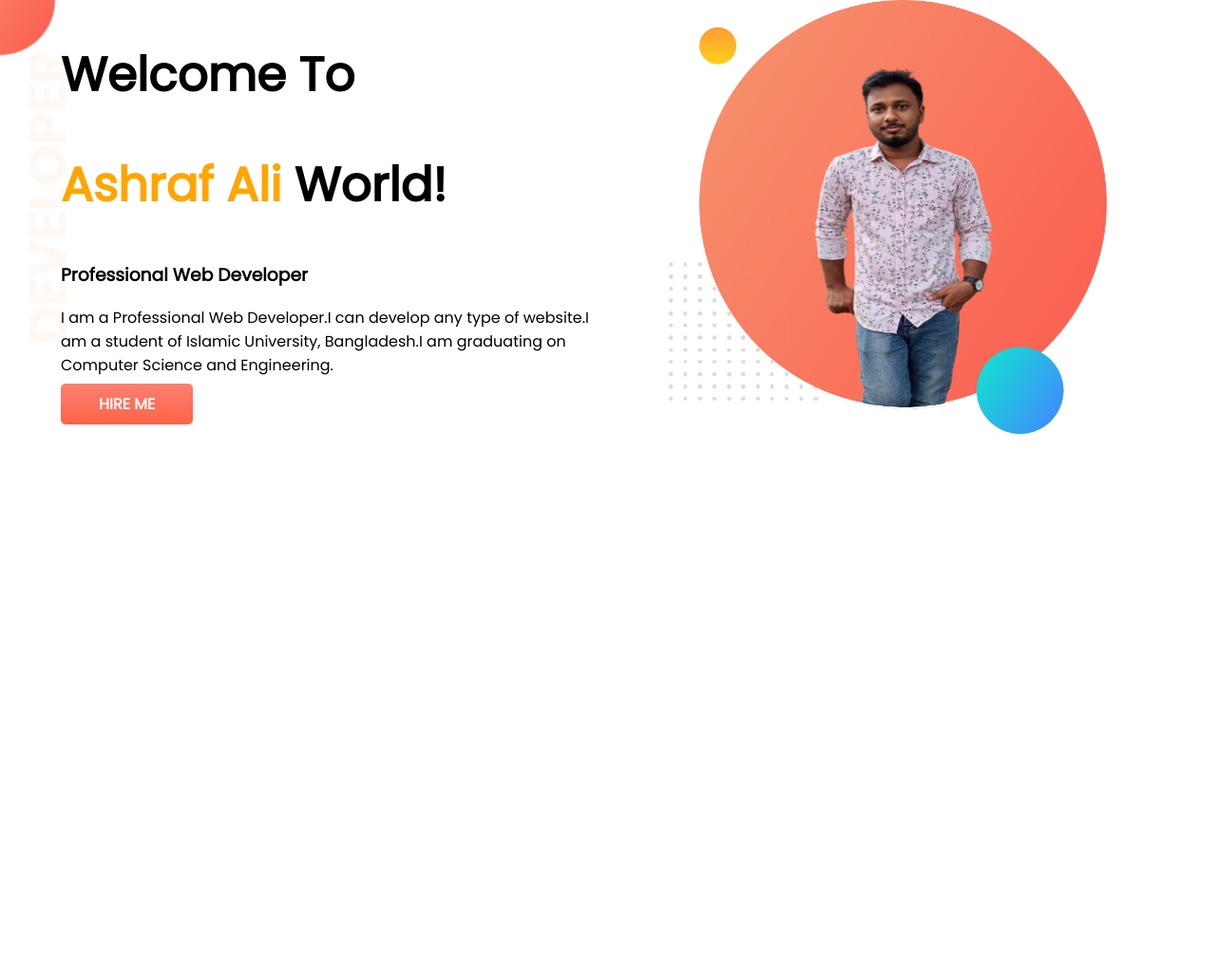
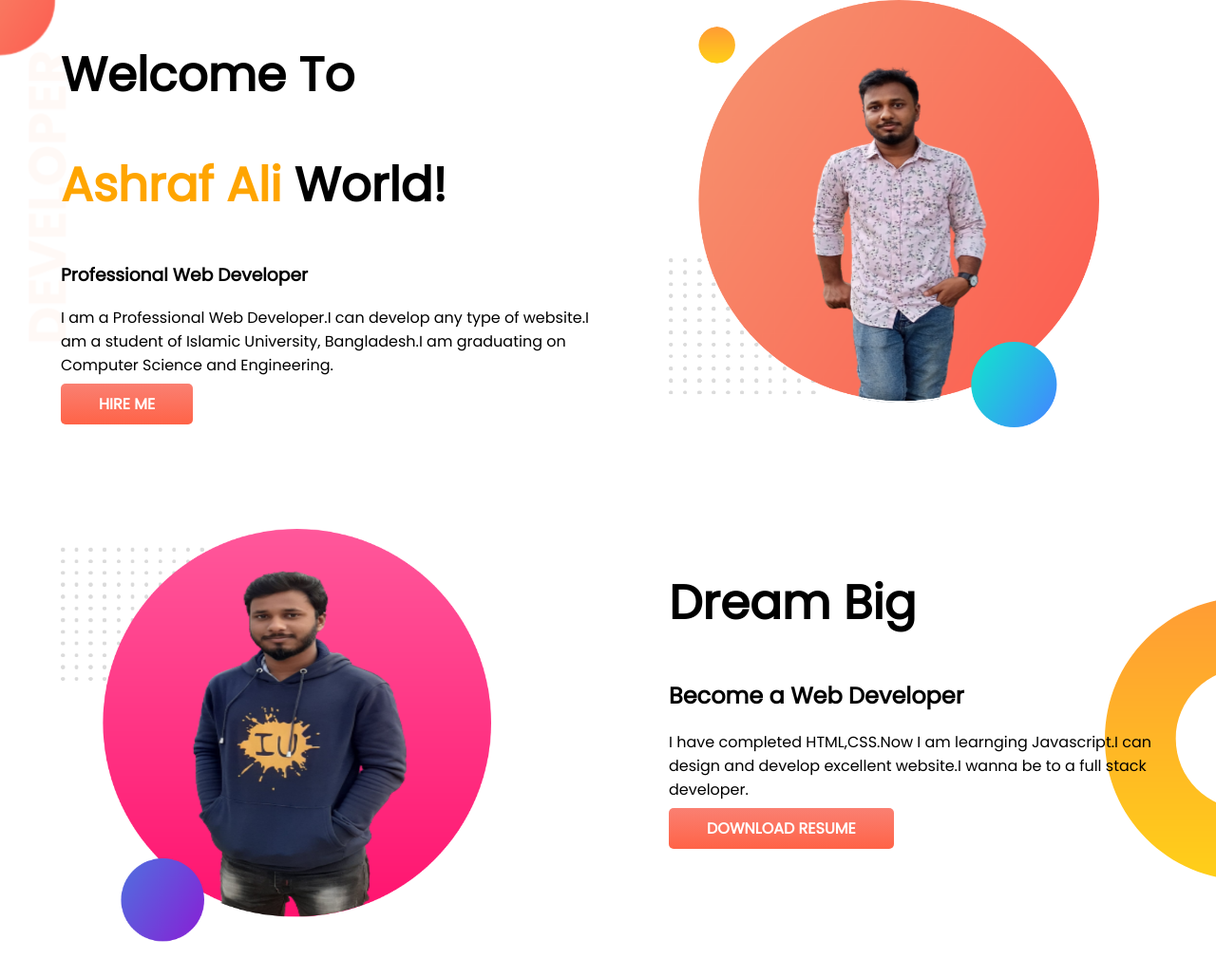
Before and after one commit to ashrafiucse/first-practice-project, a plain HTML site: page index.html in a window 1280 px wide. Shown: the whole page at 95% size. Before the commit the page ends 800 px from the top, so only its background shows below. Drawn offline with Linux system fonts and the light colour scheme.

Commit message:
dream big section

```diff
--- a/index.html
+++ b/index.html
@@ -26,6 +26,18 @@
             <img src="images/my-bg-my-pic.png" alt="ashraf's photo">
         </div>
     </section>
+    <section class="dream-big">
+        <div class="half-width">
+            <img src="images/my-bg2-pic.png" alt="ashraf's photo" srcset="">
+        </div>
+        <div class="half-width">
+            <h1>Dream Big</h1>
+            <h2>Become a Web Developer</h2>
+            <p>I have completed HTML,CSS.Now I am learnging Javascript.I can design and develop excellent website.I
+                wanna be to a full stack developer.</p>
+            <a class="link-button" href="http://">DOWNLOAD RESUME</a>
+        </div>
+    </section>
 </body>
 
 </html>
--- a/style.css
+++ b/style.css
@@ -7,12 +7,16 @@ h1 {
     font-size: 50px;
 }
 
+section {
+    display: flex;
+    margin-bottom: 100px;
+}
+
 .owner-name {
     color: orange;
 }
 
 .top-banner {
-    display: flex;
     background-image: url(./images/top-banner.png);
     background-repeat: no-repeat;
 }
@@ -20,6 +24,7 @@ h1 {
 .half-width {
     width: 50%;
     padding-left: 5%;
+    padding-right: 10px;
 }
 
 .half-width img {
@@ -34,3 +39,9 @@ h1 {
     border-radius: 5px;
     font-weight: 700;
 }
+
+.dream-big {
+    background-image: url(./images/dream-bg.png);
+    background-repeat: no-repeat;
+    background-position: right;
+}
```
Also changed, not shown: images/my-bg2-pic.png (added).
